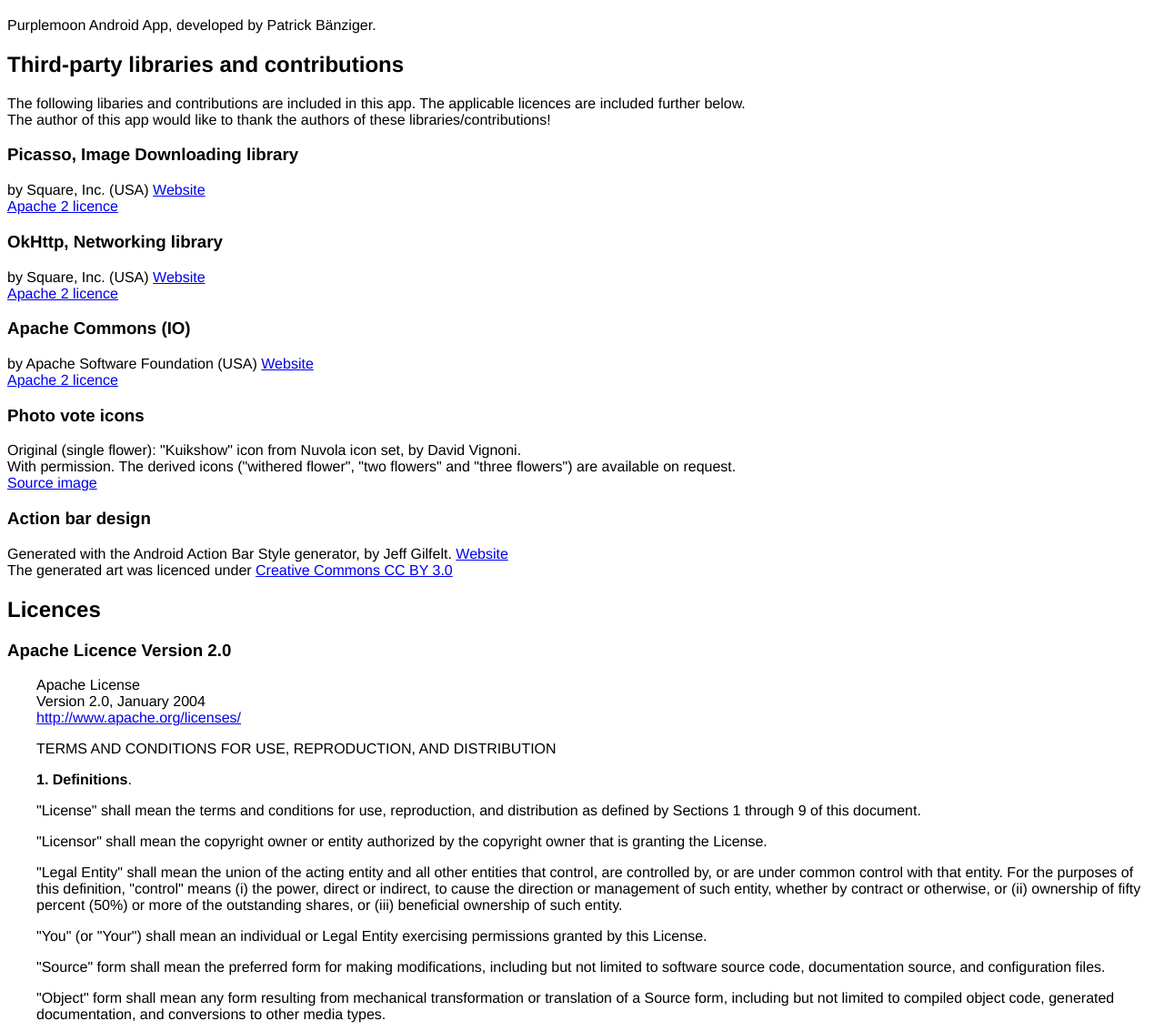
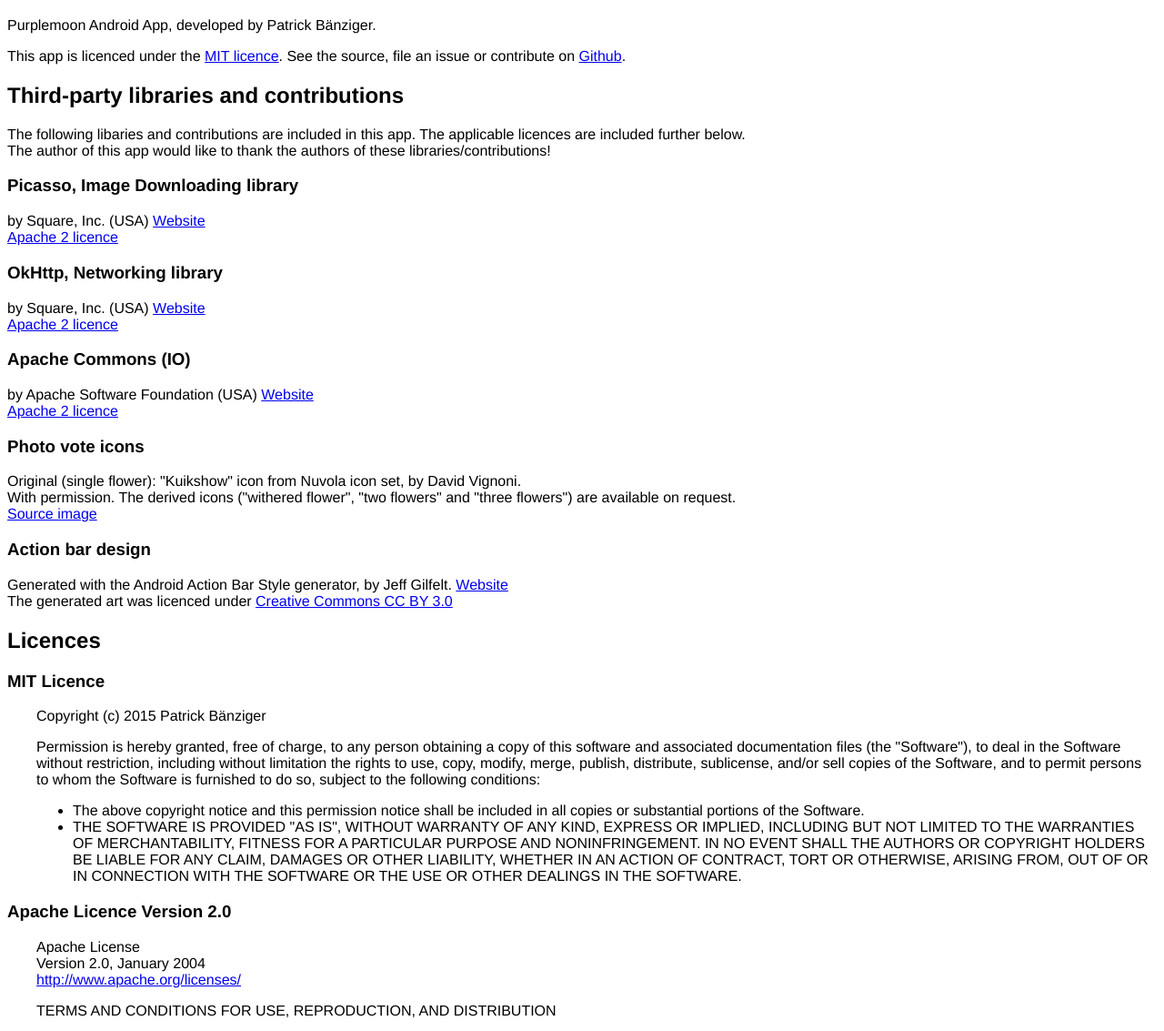
Before and after one commit to padyx/purplemoon-android, a plain HTML site: page purpleSky/src/main/assets/licence.html in a window 1280 px wide. Shown: the part 61-1194 px from the top of the page at 91% size. Drawn offline with Linux system fonts and the light colour scheme.

Commit message:
Adjust in-app licence file

```diff
--- a/purpleSky/src/main/assets/licence.html
+++ b/purpleSky/src/main/assets/licence.html
@@ -1,12 +1,16 @@
-<!DOCTYPE HTML PUBLIC "-//W3C//DTD HTML 4.01//EN" "http://www.w3.org/TR/html4/strict.dtd">
+<!DOCTYPE html>
 <html>
 <head>
+    <meta charset="UTF-8">
     <title>About Purplemoon Android App</title>
 </head>
 <body style="font-family:Helvetica, sans-serif;">
 
 <h1>About</h1>
 Purplemoon Android App, developed by Patrick B&auml;nziger.
+<p>
+This app is licenced under the <a href="#licence-mit">MIT licence</a>. See the source, file an issue or contribute on <a href="https://github.com/padyx/purplemoon-android" target="_blank">Github</a>.
+</p>
 
 <h2>Third-party libraries and contributions</h2>
 The following libaries and contributions are included in this app. The applicable licences are included further below.<br/>
@@ -36,6 +40,17 @@ The generated art was licenced under <a href="http://creativecommons.org/license
 
 
 <h2>Licences</h2>
+<h3>MIT Licence</h3>
+<a name="licence-mit"></a>
+<div style="margin-left:2em">
+<p>Copyright (c) 2015 Patrick B&auml;nziger</p>
+<p>Permission is hereby granted, free of charge, to any person obtaining a copy of this software and associated documentation files (the "Software"), to deal in the Software without restriction, including without limitation the rights to use, copy, modify, merge, publish, distribute, sublicense, and/or sell copies of the Software, and to permit persons to whom the Software is furnished to do so, subject to the following conditions:</p>
+<ul>
+    <li>The above copyright notice and this permission notice shall be included in all copies or substantial portions of the Software.</li>
+    <li>THE SOFTWARE IS PROVIDED "AS IS", WITHOUT WARRANTY OF ANY KIND, EXPRESS OR IMPLIED, INCLUDING BUT NOT LIMITED TO THE WARRANTIES OF MERCHANTABILITY, FITNESS FOR A PARTICULAR PURPOSE AND NONINFRINGEMENT. IN NO EVENT SHALL THE AUTHORS OR COPYRIGHT HOLDERS BE LIABLE FOR ANY CLAIM, DAMAGES OR OTHER LIABILITY, WHETHER IN AN ACTION OF CONTRACT, TORT OR OTHERWISE, ARISING FROM, OUT OF OR IN CONNECTION WITH THE SOFTWARE OR THE USE OR OTHER DEALINGS IN THE SOFTWARE.</li>
+</ul>
+</div>
+
 <h3>Apache Licence Version 2.0</h3>
 <a name="licence-apache2"></a>
 <div style="margin-left:2em">
```
